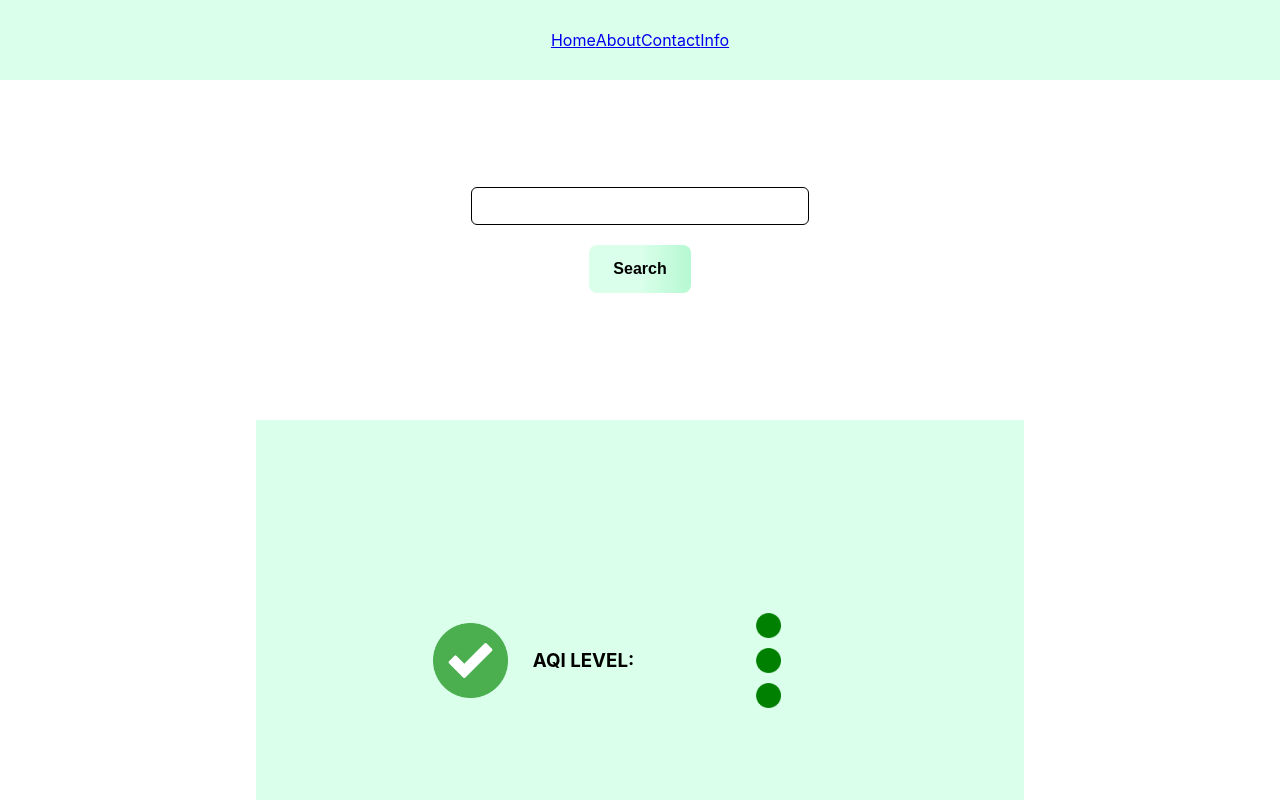
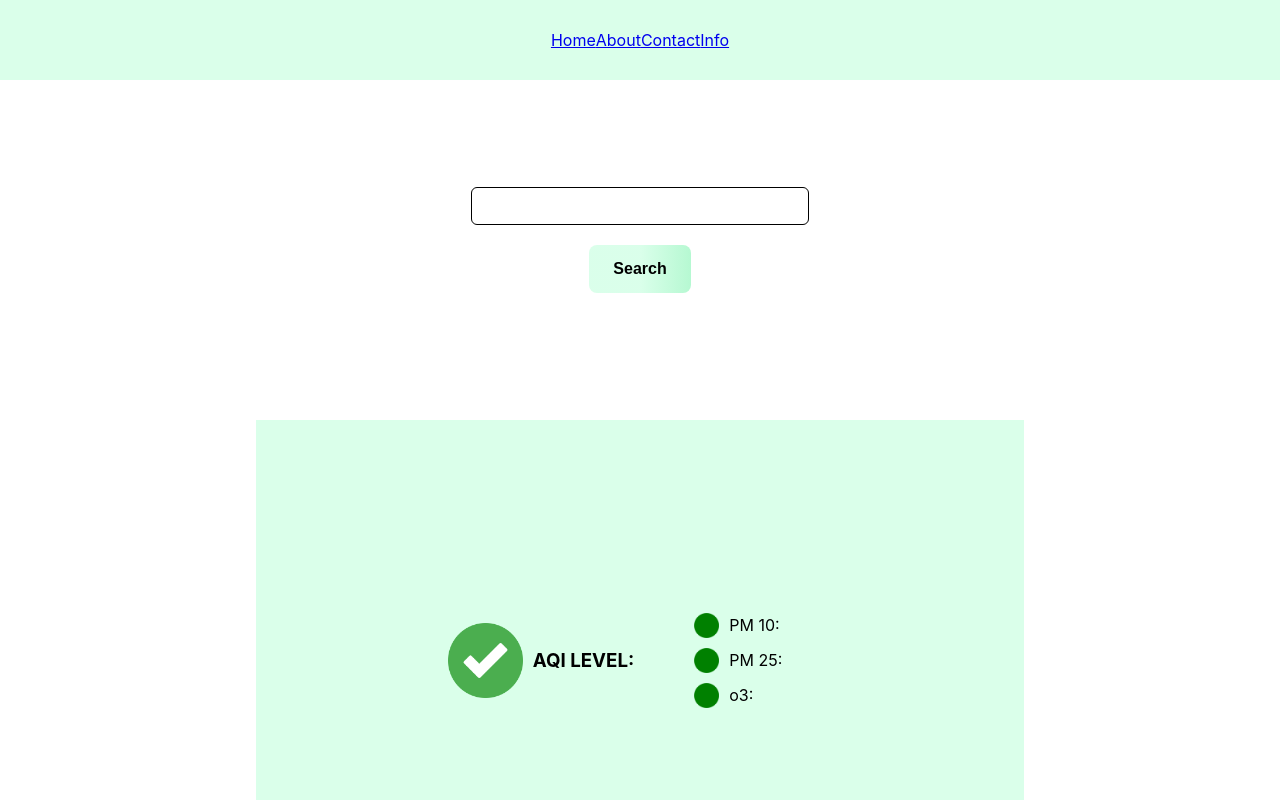
Before and after one commit to Majchrzak202/airQualityApp, a React (Create React App) app: page / in a window 1280 px wide. Shown: the top 800 px of the page. Built offline with nearby package versions, Linux system fonts and the light colour scheme; no server answers.

Commit message:
Added a proper and working Switch method to dynamicly set Aqi Image depeneding on Aqi Level

```diff
--- a/src/components/AirQuality/AirQuality.css
+++ b/src/components/AirQuality/AirQuality.css
@@ -9,10 +9,10 @@
 }
 
 .image {
-  margin-right: 15px;
+  margin-right: 5px;
   height: 75px;
-  width: 75pxvw;
-  margin-left: 15px;
+  width: 75px;
+  margin-left: 5px;
   overflow: auto  ;
 }
 
@@ -24,8 +24,8 @@
 }
 
 .us-aqi {
-  margin-right: 10px;
-  margin-left:10px;
+  margin-right: 5px;
+  margin-left:5px;
   text-align: center;
 }
 
@@ -40,11 +40,11 @@
     display: flex;
     min-height: 25vh;
     min-width: 10vw;
-    margin-right: 25px;
-    margin-left: 25px;
+    margin-right: 15px;
+    margin-left: 15px;
     flex-direction: column;
     justify-content: center;
-    align-items: center;
+    align-items: flex-start;
   }
 
   .air.list:tiny {
@@ -59,7 +59,7 @@
     min-width: 10vw;
     margin-top: 5px;
     margin-bottom: 5px;
-    justify-content: center;
+    justify-content: flex-start;
     align-items: center;
   }
 
--- a/src/components/AirQuality/AirQuality.js
+++ b/src/components/AirQuality/AirQuality.js
@@ -1,4 +1,4 @@
-import React from "react";
+import React, { useState, useEffect } from "react";
 import "./AirQuality.css";
 import Card from "../UI/Card";
 import Green from "../assets/GREEN.png";
@@ -12,6 +12,8 @@ import otherOrange from "../assets/OTHER_ORANGE.png";
 import otherRed from "../assets/OTHER_RED.png";
 
 const AirQuality = ({ airQuality, aqiLevel }) => {
+  const [aqiImage, setAqiImage] = useState("");
+
   let pm10Level = "";
   let pm25Level = "";
   let o3Level = "";
@@ -22,32 +24,34 @@ const AirQuality = ({ airQuality, aqiLevel }) => {
     o3Level = airQuality.data[0].o3.toFixed(1);
   }
 
-  console.log(aqiLevel);
+  useEffect(() => {
+    const aqiImageHandler = () => {
+      switch (true) {
+        case aqiLevel <= 50:
+          setAqiImage(Green);
+          break;
+        case aqiLevel >= 51 && aqiLevel <= 99:
+          setAqiImage(Yellow);
+          break;
+        case aqiLevel >= 100 && aqiLevel <= 149:
+          setAqiImage(Orange);
+          break;
+        case aqiLevel >= 150 && aqiLevel <= 199:
+          setAqiImage(Red);
+          break;
+        case aqiLevel >= 200:
+          setAqiImage(Purple);
+          break;
+        default:
+          setAqiImage("");
+      }
+    };
+    aqiImageHandler();
+  }, [aqiLevel]);
 
-  let imageAqiUrl = "";
   let imagePM10 = "";
   let imagePM25 = "";
   let imageo3 = "";
-
-  if (aqiLevel < 50) {
-    imageAqiUrl = Green;
-  }
-
-  if (aqiLevel > 50 && aqiLevel < 100) {
-    imageAqiUrl = Yellow;
-  }
-
-  if (aqiLevel > 100 && aqiLevel < 150) {
-    imageAqiUrl = Orange;
-  }
-
-  if (aqiLevel > 150 && aqiLevel < 200) {
-    imageAqiUrl = Red;
-  }
-
-  if (aqiLevel > 200 && aqiLevel < 300) {
-    imageAqiUrl = Purple;
-  }
 
   if (pm10Level < 55) {
     imagePM10 = otherGreen;
@@ -88,22 +92,22 @@ const AirQuality = ({ airQuality, aqiLevel }) => {
   return (
     <section className="air-section">
       <Card>
-        <img className="image" src={imageAqiUrl} alt="img" />
+        <img className="image" src={aqiImage} alt="img" />
         <div className="us-aqi">
           <h3>AQI LEVEL: {aqiLevel}</h3>
         </div>
         <ul className="air-list">
           <li className="air-list-li">
             <img alt="3" src={imagePM10}></img>
-            <div>{pm10Level}</div>
+            <div>PM 10:{pm10Level}</div>
           </li>
           <li className="air-list-li">
             <img alt="2" src={imagePM25}></img>
-            <div>{pm25Level}</div>
+            <div>PM 25:{pm25Level}</div>
           </li>
           <li className="air-list-li">
             <img alt="1" src={imageo3}></img>
-            <div>{o3Level}</div>
+            <div>o3:{o3Level}</div>
           </li>
         </ul>
       </Card>
```
